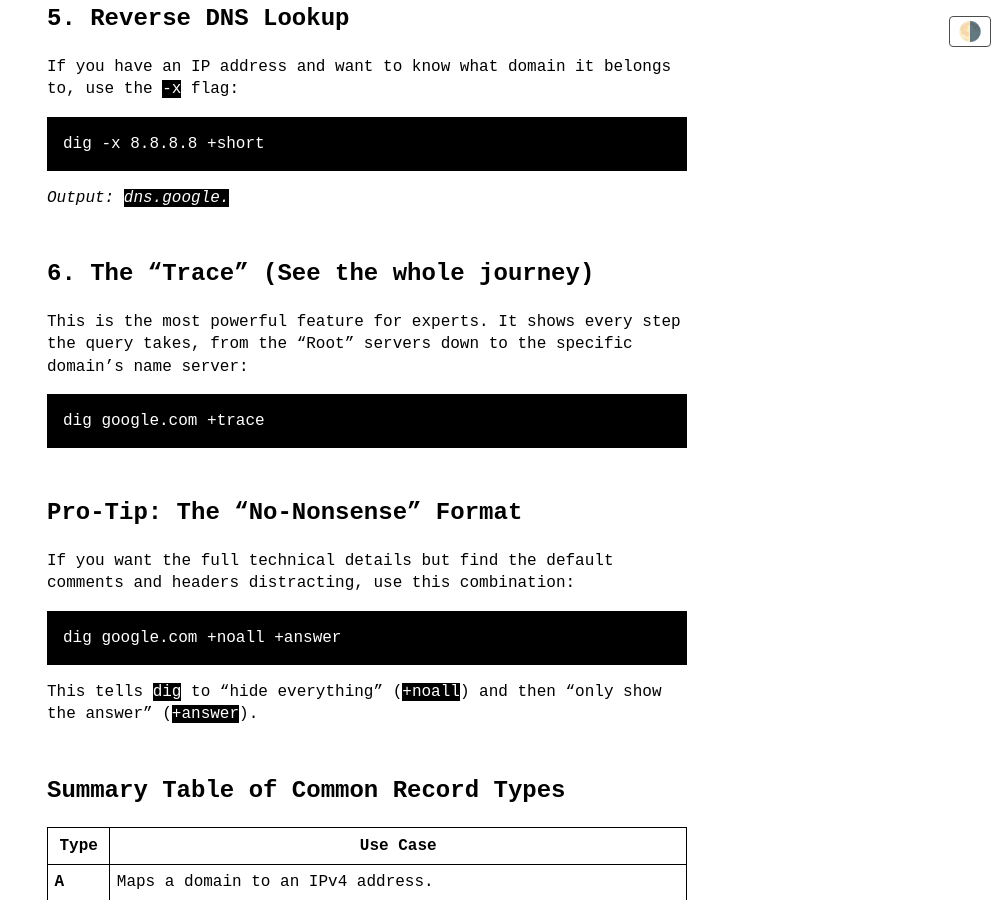
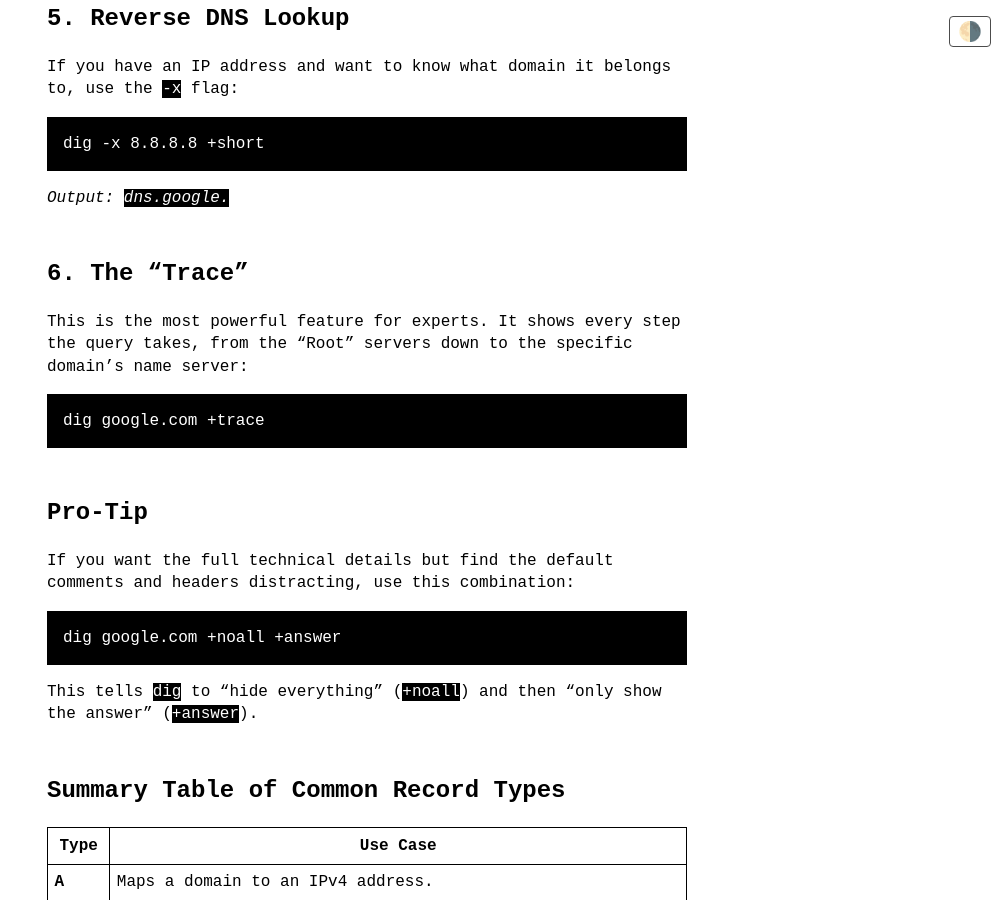
Before and after one commit to mahidulhq/mahidulhq.github.io, a Jekyll site: the page built from _posts/2026-03-30-dig.md, in a window 1280 px wide and 900 px high, scrolled down 2298 px. Shown: the whole window, without its empty margins (273-1280 px from the left). Built offline with Jekyll 4.4.1, drawn with Linux system fonts in a browser that asks for light colours; our own code applies the rules of GitHub Pages for plain Markdown files.

Commit message:
Update 2026-03-30-dig.md

````diff
--- a/_posts/2026-03-30-dig.md
+++ b/_posts/2026-03-30-dig.md
@@ -87,7 +87,7 @@ dig -x 8.8.8.8 +short
 
 _Output: `dns.google.`_
 
-## 6. The "Trace" (See the whole journey)
+## 6. The "Trace"
 
 This is the most powerful feature for experts. It shows every step the query takes, from the "Root" servers down to the specific domain's name server:
 
@@ -95,7 +95,7 @@ This is the most powerful feature for experts. It shows every step the query tak
 dig google.com +trace
 ```
 
-## Pro-Tip: The "No-Nonsense" Format
+## Pro-Tip
 
 If you want the full technical details but find the default comments and headers distracting, use this combination:
 
````
